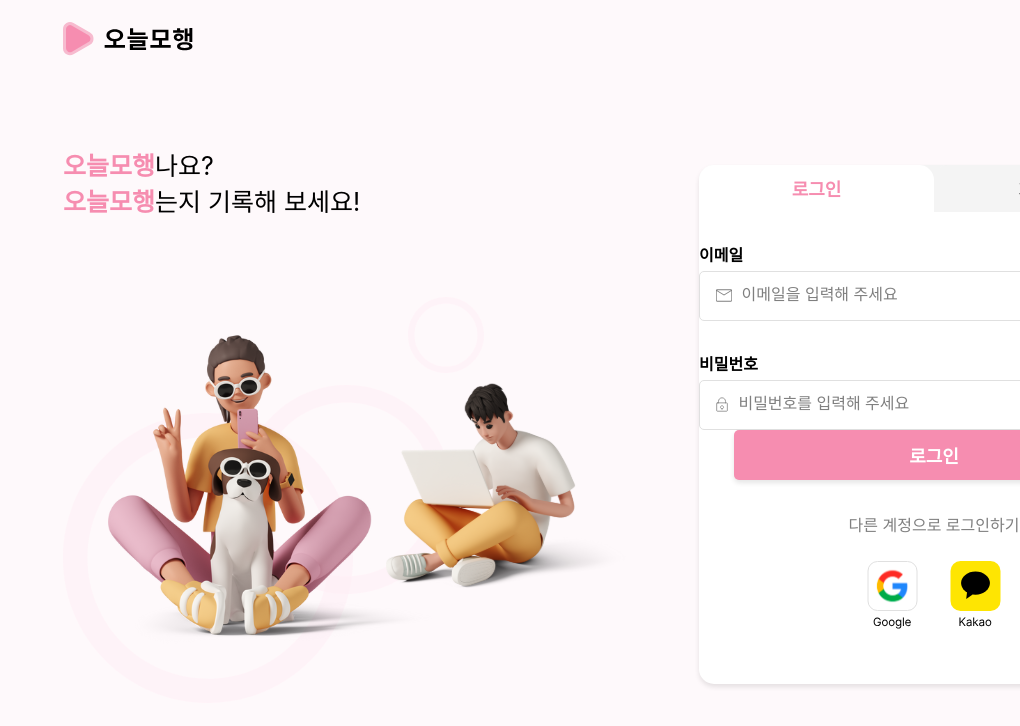
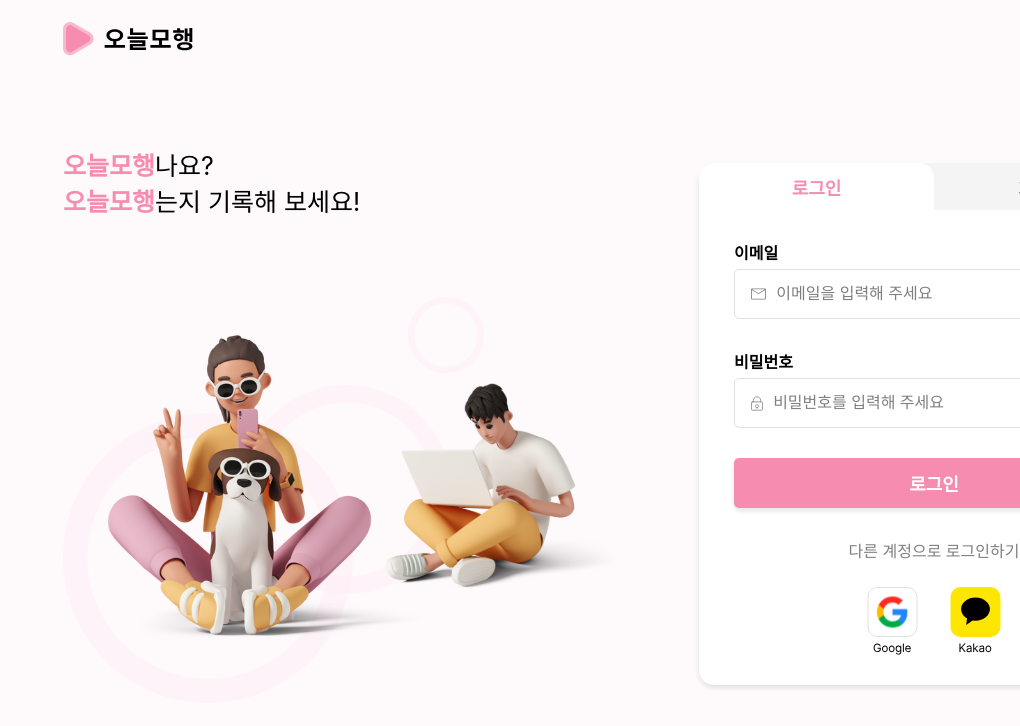
Before and after one commit to soyeonkim0227/ONeulMoHaeng-Client, a React (Create React App) app in the folder oneulmohaeng/: page / in a window 1280 px wide. Shown: the top 726 px of the page, without its empty margins (260-1280 px from the left). Built offline with nearby package versions, Linux system fonts and the light colour scheme.

Commit message:
ADD :: 로그인/회원가입 페이지 퍼블리싱

```diff
--- a/oneulmohaeng/src/pages/Login.tsx
+++ b/oneulmohaeng/src/pages/Login.tsx
@@ -1,10 +1,11 @@
-import React, { useState } from "react";
+import { useState } from "react";
 import styled from "styled-components";
 import logo from "../images/oneulmohaeng_logo.svg";
 import loginPhoto from "../images/login_photo.svg";
 import googleLogo from "../images/google_logo.svg";
 import kakaoLogo from "../images/kakao_logo.svg";
 import AuthForm from "../components/AuthForm";
+import { Link } from "react-router-dom";
 
 const Login = () => {
     const [tab, setTab] = useState(0);
@@ -42,12 +43,9 @@ const Login = () => {
                             return (
                                 <li
                                     key={index}
-                  style={
-                    tab == index
-                      ? { fontWeight: "bold" }
-                      : { fontWeight: "normal" }
+                                    className={
+                                        tab === index ? "focused" : "submenu"
                                     }
-                  className={tab === index ? "focused" : "submenu"}
                                     onClick={() => selectMenuHandler(index)}
                                 >
                                     {ele.title}
@@ -58,7 +56,9 @@ const Login = () => {
 
                     <TabContent>
                         <AuthForm type={menuArr[tab].title}></AuthForm>
+                        <Link to={"/my-diary"}>
                             <SubmitButton>{menuArr[tab].title}</SubmitButton>
+                        </Link>
 
                         <OauthWrap>
                             <OauthText>다른 계정으로 로그인하기</OauthText>
@@ -83,7 +83,7 @@ const IconWrap = styled.div`
 const OauthWrap = styled.div`
     display: flex;
     flex-direction: column;
-  margin: 32px 0;
+    margin: 30px 0;
     gap: 25px;
 `;
 
@@ -101,29 +101,29 @@ const TabMenu = styled.ul`
     padding: 0;
     margin: 0;
 
-  border-radius: 15px;
+    border-radius: 15px 15px 0 0;
     width: 470px;
     height: 47px;
     font-size: 18px;
     cursor: pointer;
 
     .submenu {
-    background-color: #f4f4f4;
         width: 237px;
         height: 47px;
+        font-weight: normal;
         display: flex;
         justify-items: center;
         justify-content: center;
         align-items: center;
         border-radius: 15px 15px 0px 0px;
-    /* padding: 15px 10px; */
     }
 
     .focused {
+        background-color: white;
         width: 237px;
         height: 47px;
         color: #f68db0;
-    background-color: white;
+        font-weight: bold;
         border-radius: 15px 15px 0px 0px;
         display: flex;
         justify-items: center;
@@ -133,16 +133,16 @@ const TabMenu = styled.ul`
 `;
 
 const TabContent = styled.div`
-  /* background-color: white; */
     width: 470px;
-  height: 472px;
     font-size: 16px;
     text-align: center;
+    padding: 0 35px;
 
-  .login {
+    #login {
     }
 
-  .signup {
+    #signup {
+        width: 700px;
     }
 `;
 
@@ -164,7 +164,7 @@ const SubmitButton = styled.button`
     color: white;
     width: 400px;
     height: 50px;
-  padding: 0;
+    margin-top: 30px;
     cursor: pointer;
 `;
 
@@ -180,14 +180,12 @@ const LogoWrap = styled.div``;
 const ContentWrap = styled.div`
     display: flex;
     flex: 1;
+    /* justify-content: center; */
     align-items: center;
     gap: 70px;
-  /* margin-top: 230px; */
 `;
 
 const Content = styled.div`
-  /* flex: 1; */
-  /* height: 100%; */
     font-size: 25px;
     display: flex;
     flex-direction: column;
```
Lines whose indentation alone changed are shown as unchanged.
